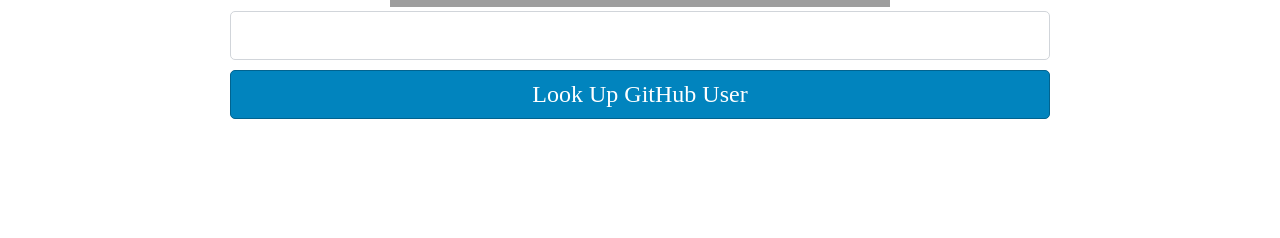
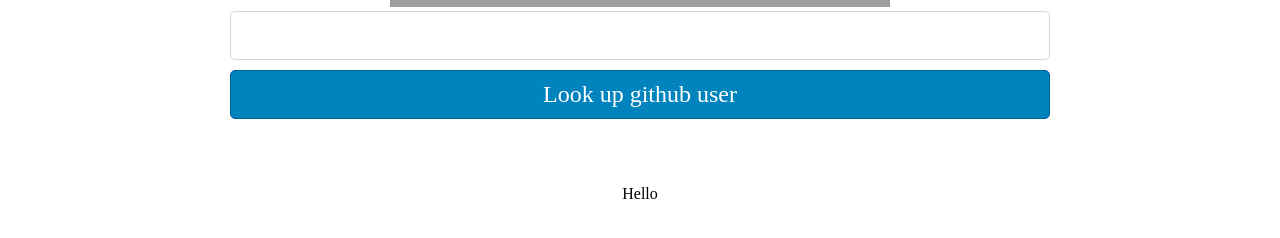
Before and after one commit to aoppenh/api-party, a React (Create React App) app: page /github/1 in a window 1280 px wide. Shown: the part 558-796 px from the top of the page. Built offline with nearby package versions, Linux system fonts and the light colour scheme; grey boxes are pictures that could not be loaded; the HTML template or start-up script is replaced by a standard one; a web font is replaced by a local one.

Commit message:
added githubuser component

```diff
--- a/src/GitHub.js
+++ b/src/GitHub.js
@@ -1,5 +1,7 @@
 import React, { Component } from 'react'
+import { Route } from 'react-router-dom'
 import './GitHub.css'
+import GitHubUser from './GitHubUser'
 
 class GitHub extends Component {
     state = {
@@ -13,11 +15,17 @@
         this.setState({ username })
     }
 
+    handleSubmit = (ev) => {
+        ev.preventDefault()
+
+        this.props.history.push(`/github/${this.state.username}`)
+    }
+
     render() {
         return (
             <div className="github">
                 <img src="http://www.aha.io/assets/github.7433692cabbfa132f34adb034e7909fa.png" alt="github logo" className="github-logo" />
-                <form>
+                <form onSubmit={this.handleSubmit}>
                     <div>
                         <input
                             type="text"
@@ -26,9 +34,11 @@
                         />
                     </div>
                     <div>
-                        <button type="submit">Look Up GitHub User</button>
+                        <button type="submit">Look up github user</button>
                     </div>
                 </form>
+                <Route exact path='/github' render={() => <h3>Please enter a username to search on GitHub</h3>} />
+                <Route path='/github/:username' component={GitHubUser} />
             </div>
         )
     }
--- /dev/null
+++ b/src/GitHubUser.js
@@ -0,0 +1,9 @@
+import React, { Component } from 'react'
+
+class GitHubUser extends Component {
+    render() {
+        return <p>Hello</p>
+    }
+}
+
+export default GitHubUser
```
